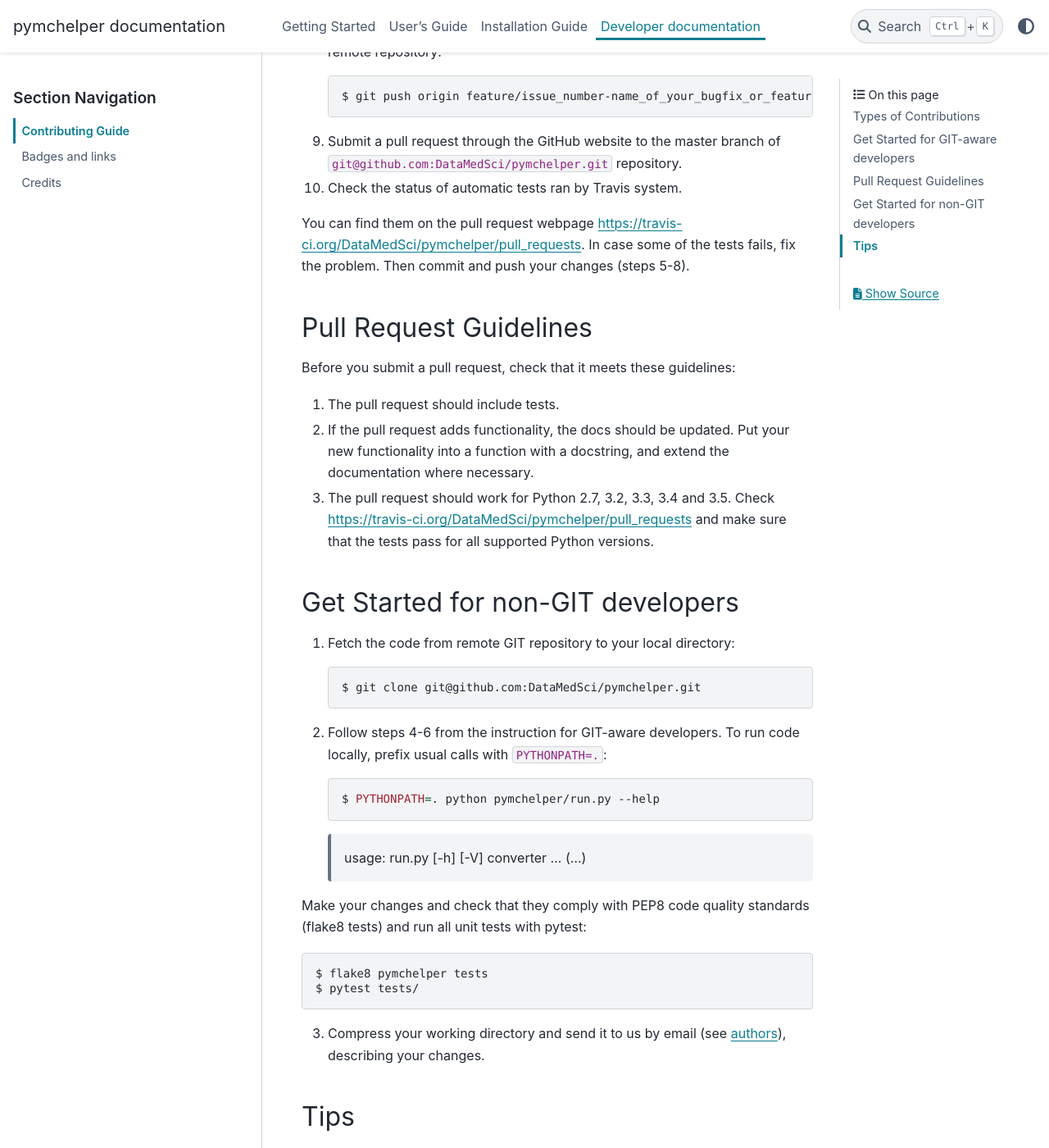
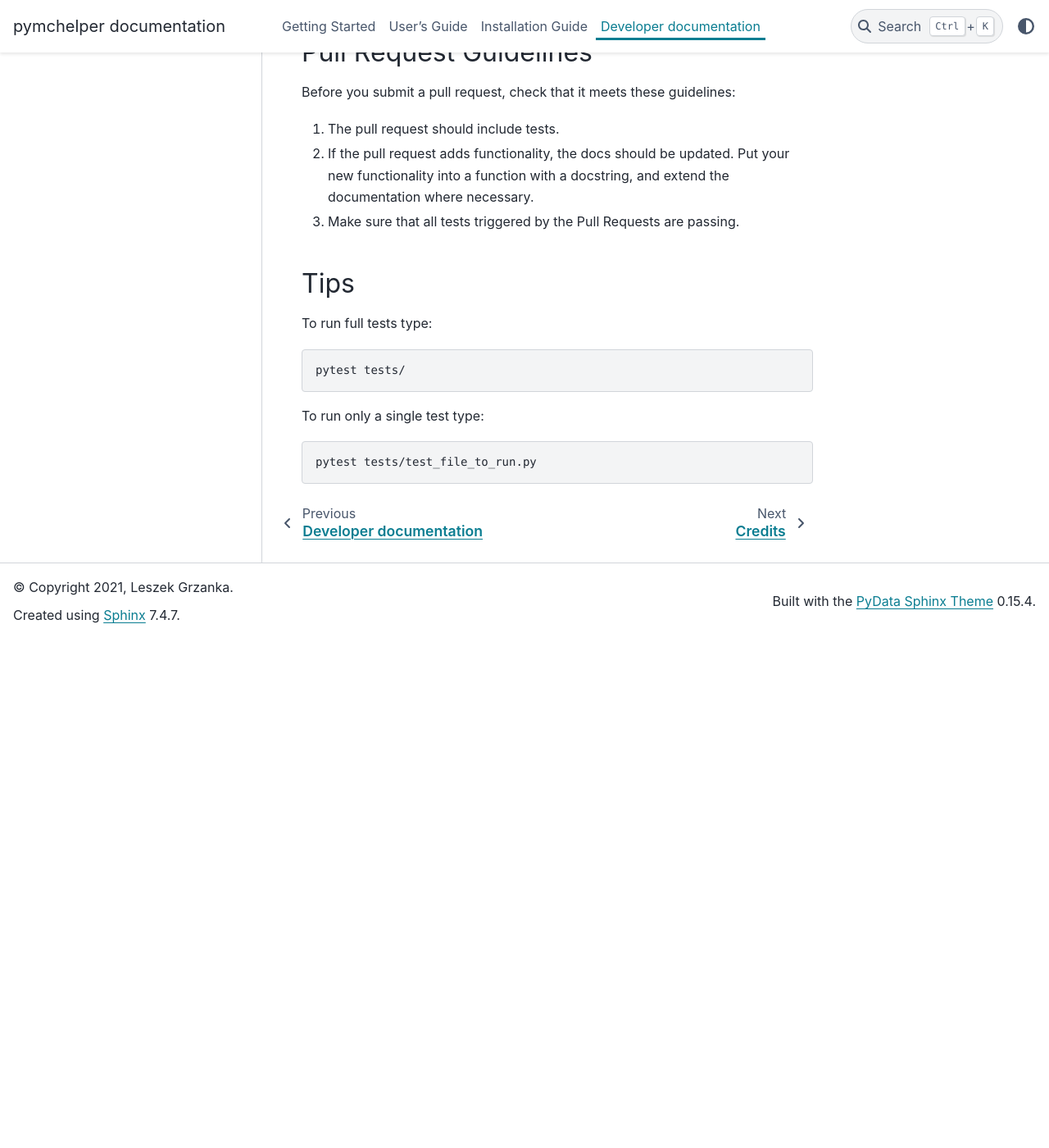
Before and after one commit to DataMedSci/pymchelper, a Sphinx documentation site: the page built from docs/contributing.rst, in a window 1280 px wide and 1400 px high, scrolled down 2692 px. Shown: the whole window at 82% size. Built offline with Sphinx 7.4.7 and the PyData theme 0.15.4, drawn with Linux system fonts in a browser that asks for light colours; pages that are not in the unit, such as notebooks, are missing from menus; after the commit the page ends 3471 px from its top, so only the background shows below that; some of the changed text lies outside the part shown.

Commit message:
documentation cleaning

```diff
--- a/docs/contributing.rst
+++ b/docs/contributing.rst
@@ -6,18 +6,18 @@
 Contributing Guide
 ==================
 
-Contributions are welcome, and they are greatly appreciated! Every
-little bit helps, and credit will always be given.
+Contributions are welcome, and they are greatly appreciated!
+Every little bit helps, and credit will always be given.
 
 You can contribute in many ways:
 
 Types of Contributions
 ----------------------
 
-Report Bugs
-~~~~~~~~~~~
+Report Bugs or propose features
+~~~~~~~~~~~~~~~~~~~~~~~~~~~~~~~
 
-Report bugs at https://github.com/DataMedSci/pymchelper/issues
+The best way to report a bug is to login to your Github account and fill the form at https://github.com/DataMedSci/pymchelper/issues
 
 If you are reporting a bug, please include:
 
@@ -25,17 +25,18 @@
 * Any details about your local setup that might be helpful in troubleshooting.
 * Detailed steps to reproduce the bug.
 
+If you are proposing a feature:
+
+* Explain in detail how it would work.
+* Keep the scope as narrow as possible, to make it easier to implement.
+* Remember that this is a volunteer-driven project, and that contributions
+  are welcome :)
+
 Fix Bugs or Implement Features
 ~~~~~~~~~~~~~~~~~~~~~~~~~~~~~~
 
 Look through the GitHub issues for bugs or features.
 Anything tagged with "bug" or "feature" is open to whoever wants to implement it.
-
-Implement Features
-~~~~~~~~~~~~~~~~~~
-
-Look through the GitHub issues for features. Anything tagged with "feature"
-is open to whoever wants to implement it.
 
 Write Documentation
 ~~~~~~~~~~~~~~~~~~~
@@ -44,20 +45,9 @@
 official `pymchelper` docs, in docstrings, or even on the web in blog posts,
 articles, and such.
 
-Submit Feedback
-~~~~~~~~~~~~~~~
 
-The best way to send feedback is to file an issue at https://github.com/DataMedSci/pymchelper/issues.
-
-If you are proposing a feature:
-
-* Explain in detail how it would work.
-* Keep the scope as narrow as possible, to make it easier to implement.
-* Remember that this is a volunteer-driven project, and that contributions
-  are welcome :)
-
-Get Started for GIT-aware developers
-------------------------------------
+Get Started for developers
+--------------------------
 
 Ready to contribute? Here's how to set up `pymchelper` for local development.
 We assume you are familiar with GIT source control system. If not you will
@@ -110,10 +100,7 @@
 
 9. Submit a pull request through the GitHub website to the master branch of ``git@github.com:DataMedSci/pymchelper.git`` repository.
 
-10. Check the status of automatic tests ran by Travis system.
-
-You can find them on the pull request webpage https://travis-ci.org/DataMedSci/pymchelper/pull_requests.
-In case some of the tests fails, fix the problem. Then commit and push your changes (steps 5-8).
+10. Check the status of automatic tests. In case some of the tests fails, fix the problem. Then commit and push your changes (steps 5-8).
 
 
 Pull Request Guidelines
@@ -122,34 +109,9 @@
 Before you submit a pull request, check that it meets these guidelines:
 
 1. The pull request should include tests.
-2. If the pull request adds functionality, the docs should be updated. Put
-   your new functionality into a function with a docstring, and extend the documentation where necessary.
-3. The pull request should work for Python 2.7, 3.2, 3.3, 3.4 and 3.5. Check
-   https://travis-ci.org/DataMedSci/pymchelper/pull_requests
-   and make sure that the tests pass for all supported Python versions.
-
-
-Get Started for non-GIT developers
-----------------------------------
-
-1. Fetch the code from remote GIT repository to your local directory::
-
-    $ git clone git@github.com:DataMedSci/pymchelper.git
-
-2. Follow steps 4-6 from the instruction for GIT-aware developers. To run code locally, prefix usual calls with ``PYTHONPATH=.``::
-
-   $ PYTHONPATH=. python pymchelper/run.py --help
-    usage: run.py [-h] [-V] converter ...
-    (...)
-
-
-Make your changes and check that they comply with PEP8 code quality standards (flake8 tests) and run all unit tests with pytest::
-
-    $ flake8 pymchelper tests
-    $ pytest tests/
-
-3. Compress your working directory and send it to us by email (see :doc:`authors <authors>`), describing your changes.
-
+2. If the pull request adds functionality, the docs should be updated.
+   Put your new functionality into a function with a docstring, and extend the documentation where necessary.
+3. Make sure that all tests triggered by the Pull Requests are passing.
 
 Tips
 ----
--- a/docs/developer.rst
+++ b/docs/developer.rst
@@ -8,7 +8,6 @@
 
    contributing.rst
    apidoc/modules.rst
-   technical.rst
    authors.rst
 
 
--- a/docs/getting_started.rst
+++ b/docs/getting_started.rst
@@ -58,7 +58,6 @@
 * calculating standard error when averaging many files
 * writing PNG images (1 and 2D plots)
 * writing tabulated text files
-* writing gnuplot scripts
 
 
 Quick Installation Guide
```
Also changed, not shown: docs/technical.rst (deleted, +0 -40 lines).
